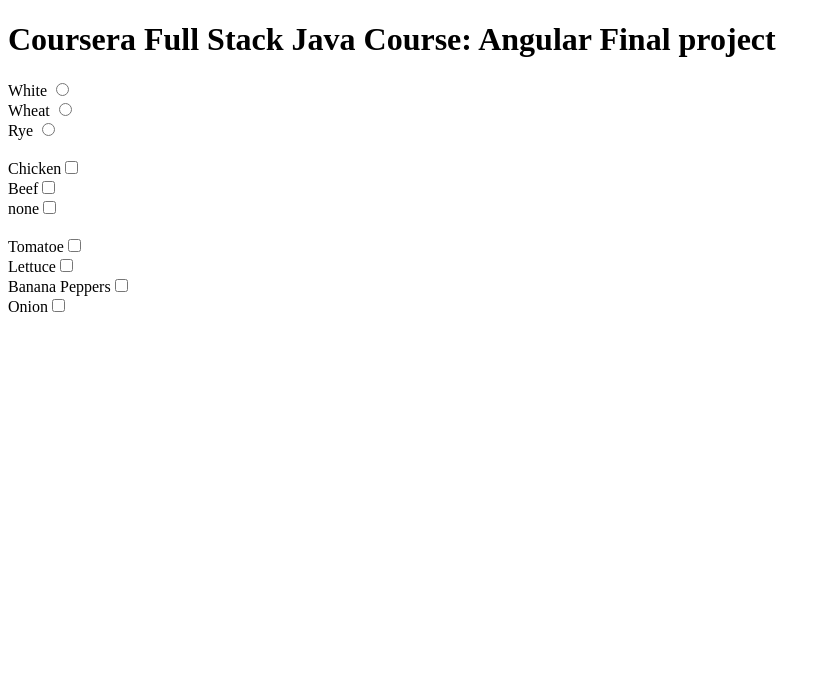
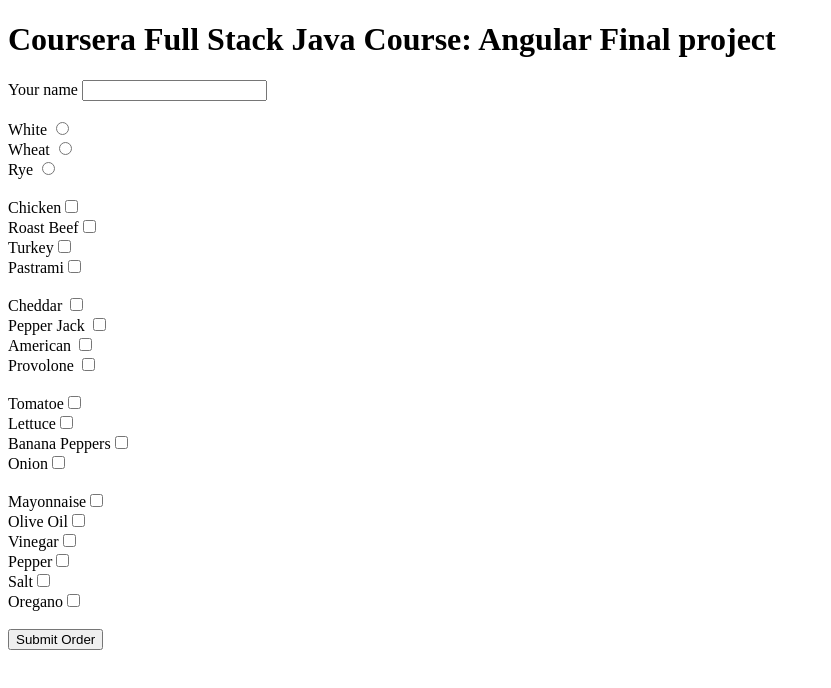
Before and after one commit to ColeKedz/Angular-Sandbox, an Angular app in the folder my-app/: page / in a window 1280 px wide. Shown: the top 688 px of the page, without its empty margins (0-831 px from the left). Built offline with nearby package versions, Linux system fonts and the light colour scheme.

Commit message:
order sandwhich form working without validations

```diff
--- a/my-app/src/app/sandwich-maker/sandwich-maker.component.html
+++ b/my-app/src/app/sandwich-maker/sandwich-maker.component.html
@@ -1,22 +1,46 @@
 <div>
-    <form>
+    <form [formGroup]="this.orderForm" (ngSubmit)="createOrder()">
 
-        <div *ngFor=" let bread of this.breads">
-            <label for="bread"> {{bread}} </label>
-            <input id="bread" type="radio">
+        <div>
+            <label for="name">Your name </label>
+            <input id="name" type="text" formControlName="name" required="true">
+        </div>
+
+        <br>
+
+        <div *ngFor=" let bread of data2.breads;">
+            <label for="{{bread}}"> {{bread}} </label>
+            <input id="{{bread}}" name="breads" type="radio" value="{{bread}}" formControlName="breads" required="true">
         </div>
         <br>
 
-        <div *ngFor="let meat of this.meats">
-            <label for="{{meats}}">{{meat}}</label>
-            <input id='{{meats}}' type="checkbox">
+        <div *ngFor="let meat of this.data2.meats">
+            <label for="{{meat}}">{{meat}}</label>
+            <input id='{{meat}}' type="checkbox" name="meats" value="{{meat}}" formArrayName="meats" (change)="handleSelections($event)">
         </div>
         <br>
 
-        <div *ngFor="let veg of this.vegetables">
+        <div formArrayName="cheeses">
+            <div *ngFor=" let cheese of this.data2.cheeses;">
+                <label for="cheese"> {{cheese}} </label>
+                <input id="{{cheese}}" name="cheeses" type="checkbox"  value={{cheese}} (change)="handleSelections($event)">
+            </div>
+        </div>
+        <br>
+
+        <div *ngFor="let veg of this.data2.vegetables">
             <label for="{{veg}}">{{veg}}</label>
-            <input id='{{veg}}' type="checkbox">
+            <input id='{{veg}}' type="checkbox" name="vegetables" value={{veg}} (change)="handleSelections($event)">
         </div>
+        <br>
+
+        <div *ngFor="let condiment of this.data2.condiments">
+            <label for="{{condiment}}">{{condiment}}</label>
+            <input id='{{condiment}}' type="checkbox" name="condiments" value={{condiment}} (change)="handleSelections($event)">
+        </div>
+        <br>
+
+        <button type="submit" onclick="">Submit Order</button>
 
     </form>
 </div>
--- a/my-app/src/app/sandwich-maker/sandwich-maker.component.ts
+++ b/my-app/src/app/sandwich-maker/sandwich-maker.component.ts
@@ -1,18 +1,67 @@
 import { CommonModule } from '@angular/common';
 import { Component } from '@angular/core';
+import { FormArray, FormBuilder, FormControl, FormGroup, Validators } from "@angular/forms";
+import { ReactiveFormsModule } from "@angular/forms";
 
 @Component({
   selector: 'sandwich-maker',
   standalone: true,
-  imports: [CommonModule],
+  imports: [CommonModule, ReactiveFormsModule],
   templateUrl: './sandwich-maker.component.html',
   styleUrl: './sandwich-maker.component.css'
 })
+
 export class SandwichMakerComponent {
 
-  breads: string[] = ['White', 'Wheat', 'Rye'];
-  meats: string[] = ['Chicken', 'Beef', 'none'];
-  vegetables: string[] = ['Tomatoe', 'Lettuce', 'Banana Peppers', 'Onion'];
-  cheeses: string[] = ['Cheddar', 'Pepper Jack', 'American', 'Provolone'];
+  data2 = {
+    breads: ['White', 'Wheat', 'Rye'],
+    meats: ['Chicken', 'Roast Beef', "Turkey", "Pastrami"],
+    vegetables: ['Tomatoe', 'Lettuce', 'Banana Peppers', 'Onion'],
+    cheeses: ['Cheddar', 'Pepper Jack', 'American', 'Provolone'],
+    condiments: ['Mayonnaise', 'Olive Oil', 'Vinegar', 'Pepper', 'Salt', 'Oregano']
+  }
+
+  orderForm: FormGroup;
+
+  // create form with formbuilder and designate form arrays and controlls.
+  // FormArrays will handle multiple selections with check boxes
+  constructor(private form: FormBuilder) {
+    this.orderForm = this.form.group({
+      name: new FormControl(null, Validators.required),
+      breads: new FormControl(null, Validators.required),
+      meats: new FormArray([]),
+      vegetables: new FormArray([]),
+      cheeses: new FormArray([]),
+      condiments: new FormArray([])
+    })
+  }
+
+  protected handleSelections(e: any) {
+
+    let selectedArray = this.orderForm.get(e.target.name) as FormArray;
+
+    if (e.target.checked) {
+
+      selectedArray.push(new FormControl(e.target.value));
+    }
+
+    else {
+      let index = 0;
+      selectedArray.controls.forEach((option: any) => {
+        if (option.value == e.target.value) {
+          selectedArray.removeAt(index)
+          return
+        }
+        index++
+      })
+
+    }
+
+  }
+
+
+  protected createOrder() {
+    console.log(this.orderForm.value);
+  }
 
 }
```
